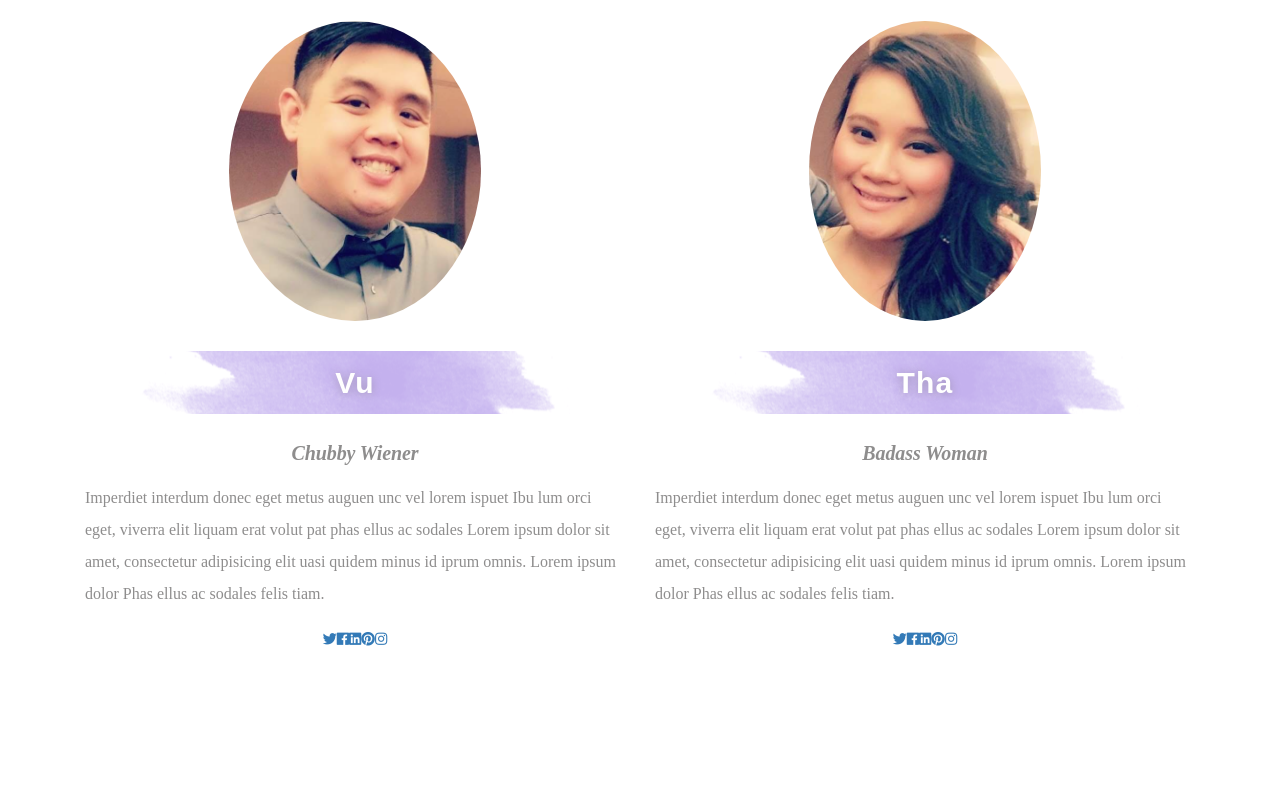
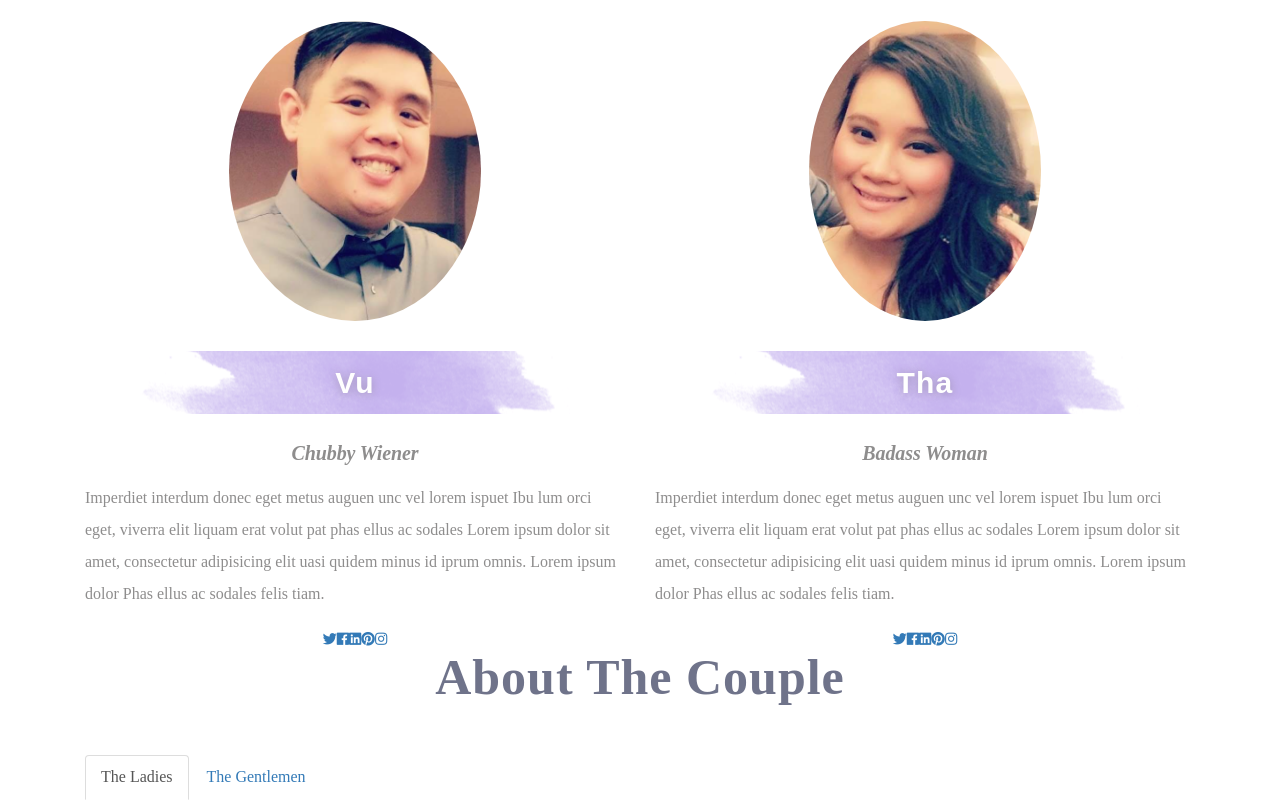
Before and after one commit to nrajasombat/savethedate, a React (Create React App) app: page / in a window 1280 px wide. Shown: the part 156-956 px from the top of the page. Before the commit the page ends 806 px from the top, so only its background shows below. Built offline with nearby package versions, Linux system fonts and the light colour scheme.

Commit message:
Add attedant components

```diff
--- a/src/App.js
+++ b/src/App.js
@@ -1,12 +1,14 @@
 import React, { Component } from "react";
 import "./App.css";
 import About from "./About";
+import Attendants from "./Attendants";
 
 class App extends Component {
   render() {
     return (
       <div className="App">
         <About />
+        <Attendants />
       </div>
     );
   }
--- /dev/null
+++ b/src/Attendants.css
@@ -0,0 +1,10 @@
+.nav-tabs {
+  text-align: center;
+  border-bottom: 0;
+  margin-bottom: -1px;
+}
+.nav {
+  padding-left: 0;
+  margin-bottom: 0;
+  list-style: none;
+}
--- /dev/null
+++ b/src/Attendants.js
@@ -0,0 +1,33 @@
+import React, { Component } from "react";
+import "./Section.css";
+import Section from "./Section";
+import "./Attendants.css";
+import { Col } from "react-bootstrap";
+
+class Attendants extends Component {
+  render() {
+    return (
+      <div class="attendants">
+        <Section />
+        <div className="container">
+          <Col md={12}>
+            <ul className="nav nav-tabs">
+              <li className="active">
+                <a href="#bridemaids" data-toggle="tab" aria-expanded="true">
+                  The Ladies
+                </a>
+              </li>
+              <li className="">
+                <a href="#groomsman" data-toggle="tab" aria-expanded="false">
+                  The Gentlemen
+                </a>
+              </li>
+            </ul>
+          </Col>
+        </div>
+      </div>
+    );
+  }
+}
+
+export default Attendants;
```
Also changed, not shown: src/OurStory.js (added, +80 -0 lines).
